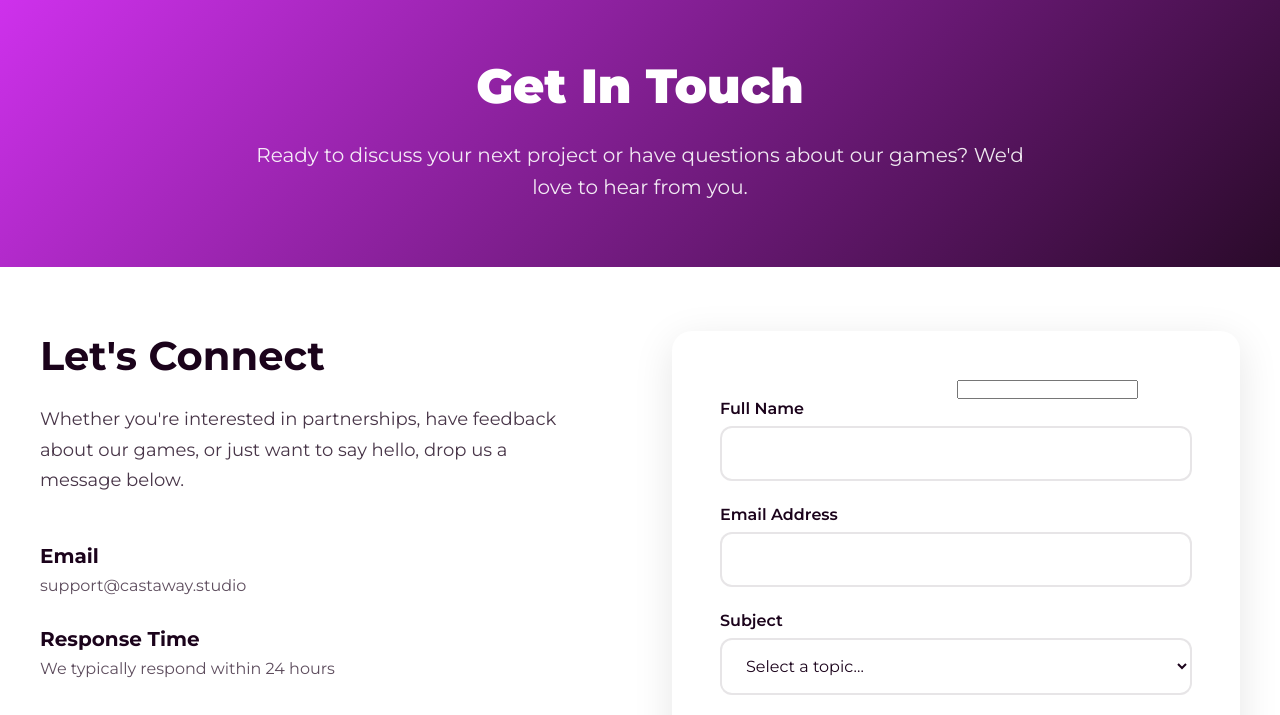
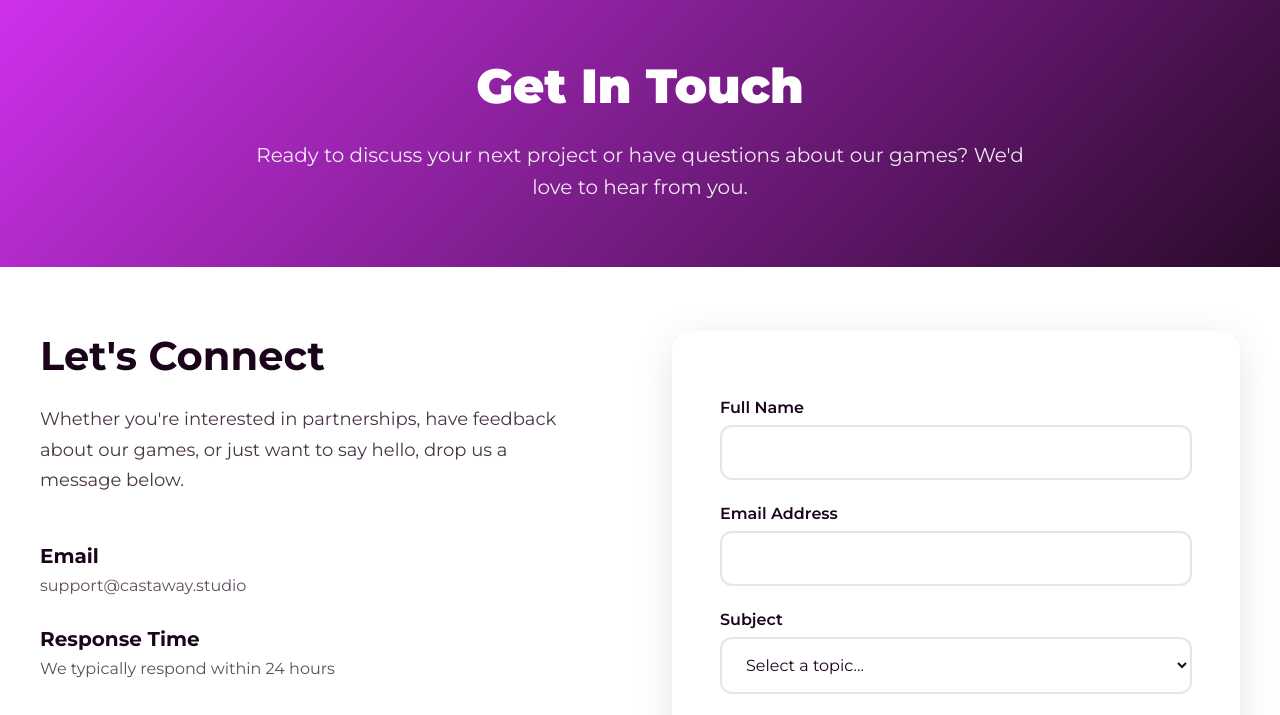
Before and after one commit to radmirtask/castaway-studios-website, an Astro site: page /contactUs in a window 1280 px wide. Shown: the part 77-792 px from the top of the page. Built offline with nearby package versions, Linux system fonts and the light colour scheme; Astro itself is replaced by a stand-in of ours.

Commit message:
contact us form bot field fix

```diff
--- a/src/pages/contactUs/index.astro
+++ b/src/pages/contactUs/index.astro
@@ -44,7 +44,7 @@ import './contact.css';
           <input type="hidden" name="form-name" value="contact" />
           <p class="sr-only">
             <label>Don’t fill this if you’re human:
-              <input name="bot-field" />
+              <input type="hidden" name="bot-field" />
             </label>
           </p>
           <div class="form-group">
```
